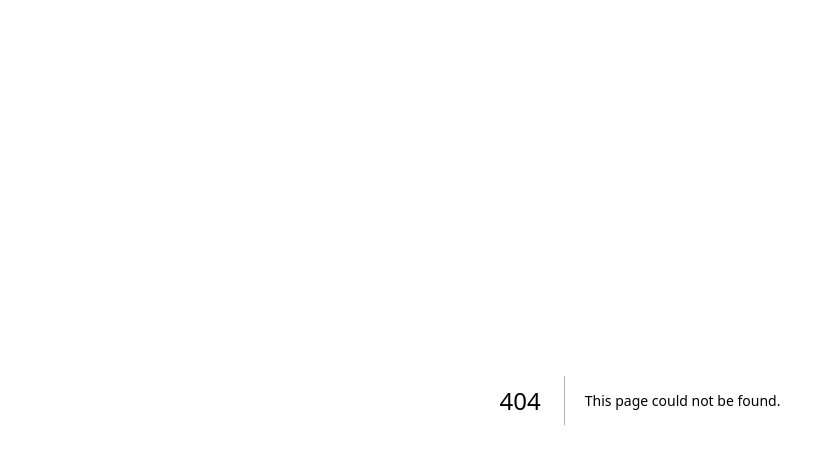
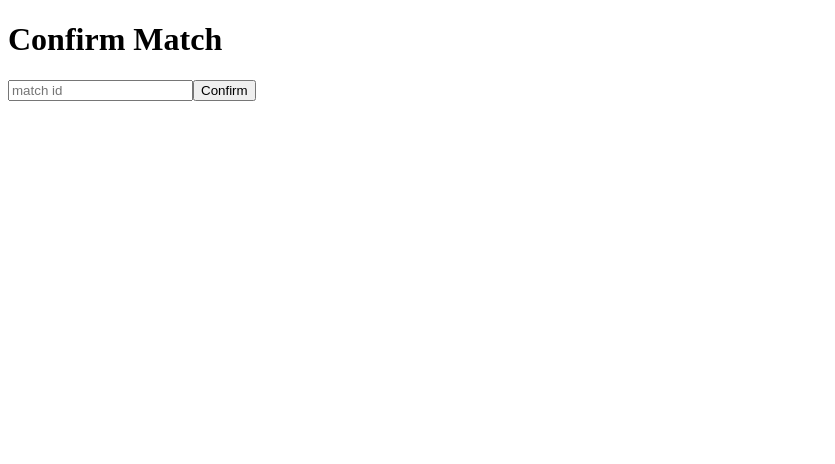
Before and after one commit to jonaboy19/NECSITE, a Next.js app: page /tournaments/1/confirm in a window 1280 px wide. Before the commit this address had no page. Shown: the top 464 px of the page, without its empty margins (0-835 px from the left). Built offline with nearby package versions, Linux system fonts and the light colour scheme; no server answers.

Commit message:
Add confirm match UI

```diff
--- /dev/null
+++ b/app/tournaments/[id]/confirm/page.tsx
@@ -0,0 +1,13 @@
+'use client'
+import { useState } from 'react'
+import { createClient } from '@/lib/supabase/client'
+
+export default function Confirm(){
+ const supabase=createClient()
+ const [id,setId]=useState('')
+ const confirm=async()=>{
+  await supabase.rpc('confirm_match_result',{p_match_id:id})
+  alert('confirmed')
+ }
+ return <main className='p-6'><h1>Confirm Match</h1><input value={id} onChange={e=>setId(e.target.value)} placeholder='match id'/><button onClick={confirm}>Confirm</button></main>
+}
```
